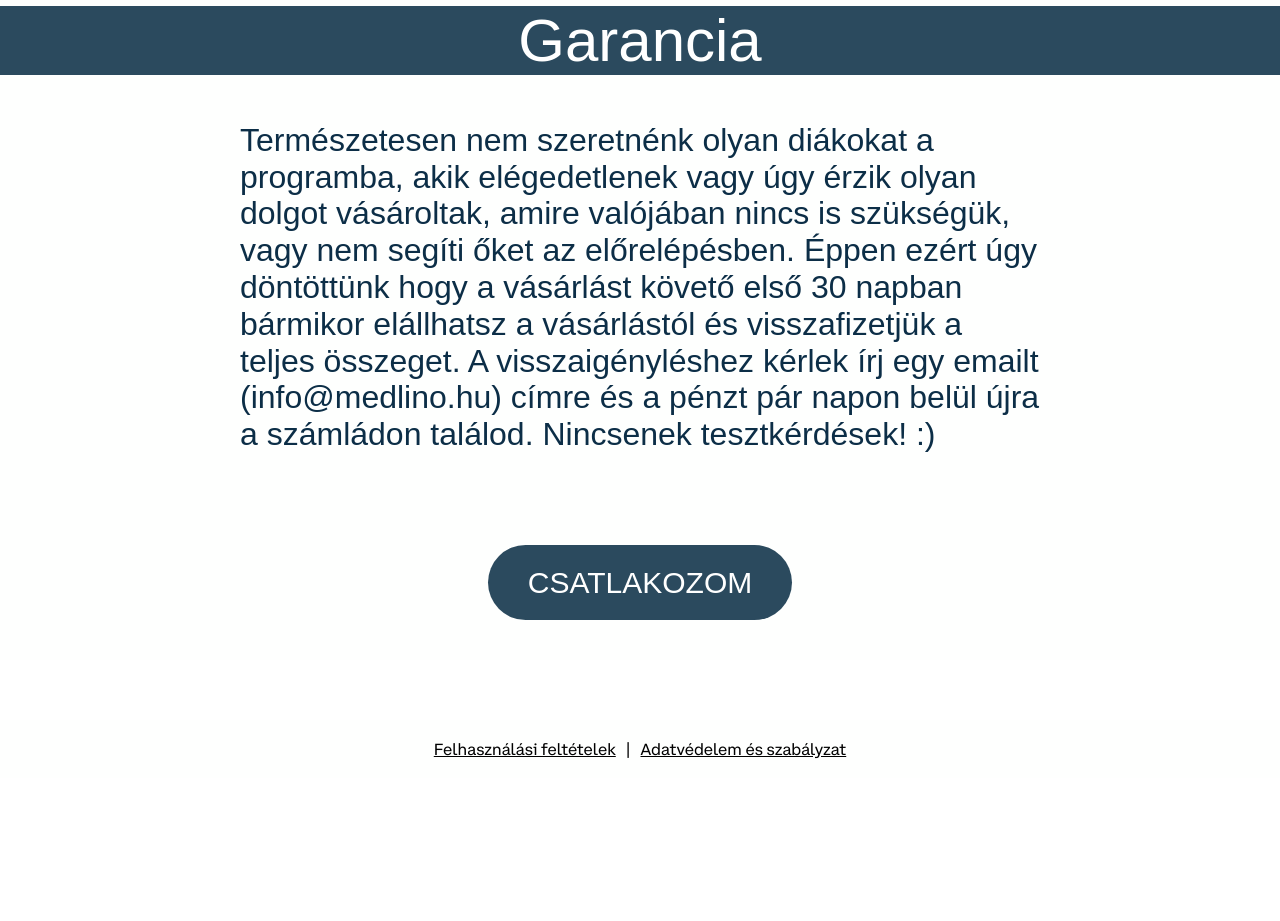
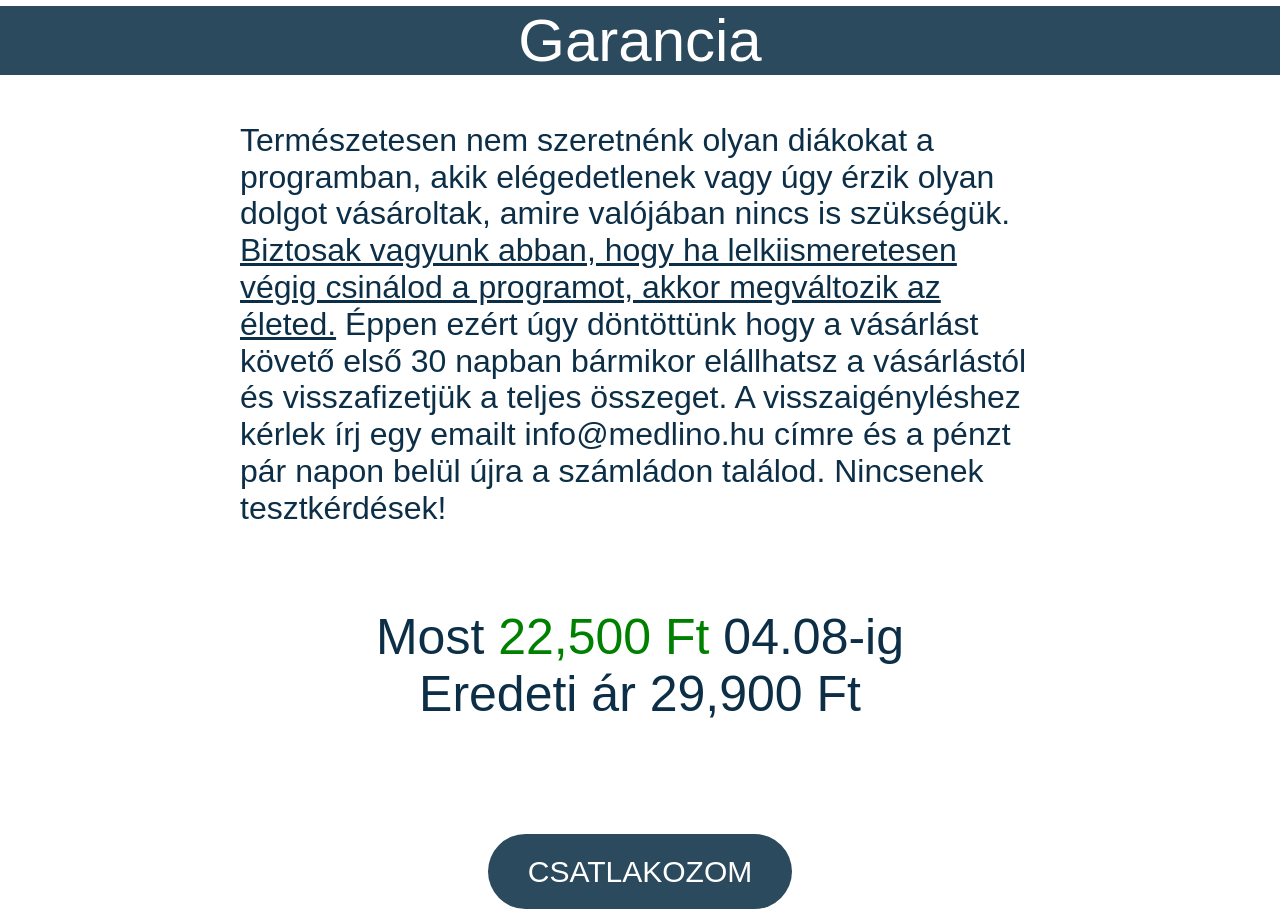
Before and after one commit to medlino/coach_landing, a Next.js app: page / in a window 1280 px wide. Shown: the part 5860-6781 px from the top of the page. Before the commit the page ends 6638 px from the top, so only its background shows below. Built offline with nearby package versions, Linux system fonts and the light colour scheme; a web font is replaced by a local one.

Commit message:
feat: styling

```diff
--- a/src/app/api/checkout/route.ts
+++ b/src/app/api/checkout/route.ts
@@ -11,7 +11,7 @@ export async function POST() {
   const id =
     process.env.ENV === 'dev'
       ? 'price_1P0sLaLFpYtzSWrXqf6da8eb'
-      : 'price_1OyaE0LFpYtzSWrXfpx25Zcb';
+      : 'price_1P1E6dLFpYtzSWrXbXpF1yVF';
   if (!id) {
     throw new Error('No price found!');
   }
--- a/src/components/Sections/TestimonialSection/TestimonialSection.module.scss
+++ b/src/components/Sections/TestimonialSection/TestimonialSection.module.scss
@@ -48,4 +48,8 @@
     max-width: 800px;
     font-size: 32px;
   }
+  .price {
+    font-size: 50px;
+    text-align: center;
+  }
 }
--- a/src/components/Sections/TestimonialSection/TestimonialSection.tsx
+++ b/src/components/Sections/TestimonialSection/TestimonialSection.tsx
@@ -152,14 +152,21 @@ export const TestimonialSection = () => {
 
       <h1 className={styles.bTitle}>Garancia</h1>
       <p className={styles.bonus}>
-        Természetesen nem szeretnénk olyan diákokat a programba, akik
+        Természetesen nem szeretnénk olyan diákokat a programban, akik
         elégedetlenek vagy úgy érzik olyan dolgot vásároltak, amire valójában
-        nincs is szükségük, vagy nem segíti őket az előrelépésben. Éppen ezért
-        úgy döntöttünk hogy a vásárlást követő első 30 napban bármikor
-        elállhatsz a vásárlástól és visszafizetjük a teljes összeget. A
-        visszaigényléshez kérlek írj egy emailt (info@medlino.hu) címre és a
-        pénzt pár napon belül újra a számládon találod. Nincsenek tesztkérdések!
-        :)
+        nincs is szükségük.{' '}
+        <span style={{ textDecoration: 'underline' }}>
+          Biztosak vagyunk abban, hogy ha lelkiismeretesen végig csinálod a
+          programot, akkor megváltozik az életed.
+        </span>{' '}
+        Éppen ezért úgy döntöttünk hogy a vásárlást követő első 30 napban
+        bármikor elállhatsz a vásárlástól és visszafizetjük a teljes összeget. A
+        visszaigényléshez kérlek írj egy emailt info@medlino.hu címre és a pénzt
+        pár napon belül újra a számládon találod. Nincsenek tesztkérdések!
+      </p>
+      <p className={styles.price}>
+        Most <span style={{ color: 'green' }}>22,500 Ft</span> 04.08-ig
+        <br /> Eredeti ár 29,900 Ft
       </p>
       <Button text="CSATLAKOZOM" onClick={stripeCheckout} />
     </section>
```
